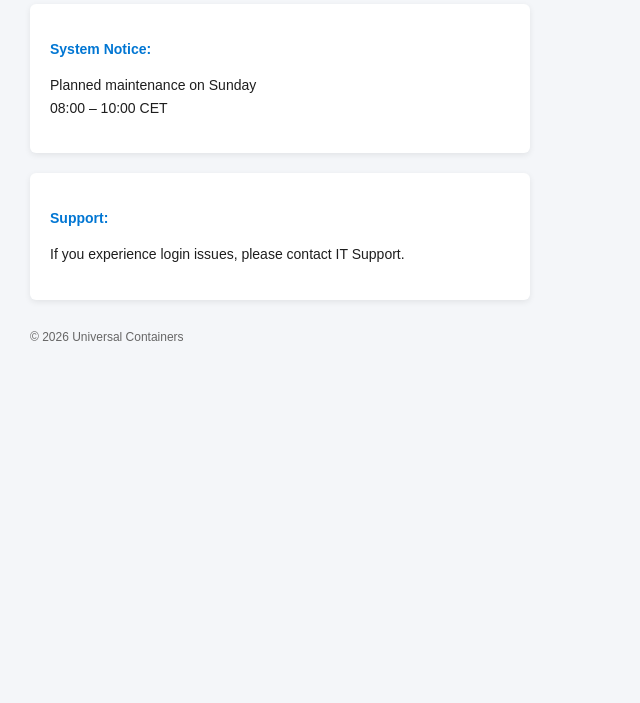
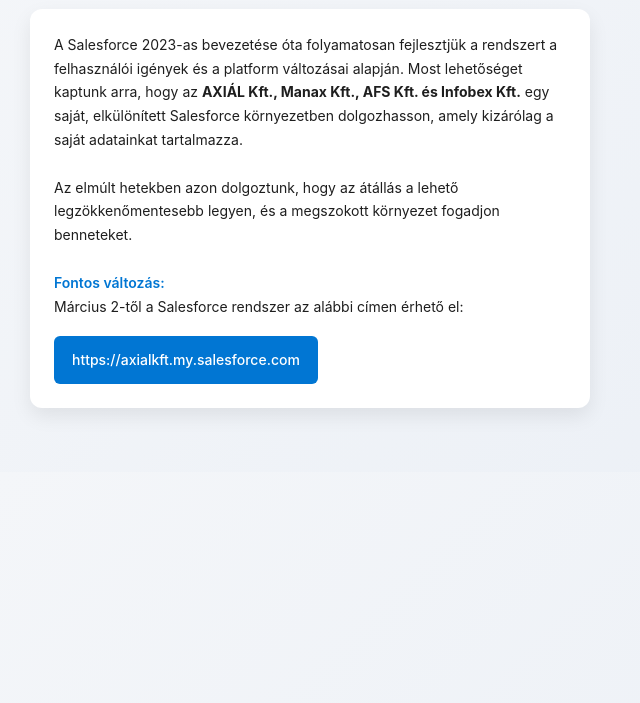
Before and after one commit to bbenced/bbenced.github.io, a plain HTML site: page index.html in a window 1280 px wide. Shown: the part 97-800 px from the top of the page, without its empty margins (0-640 px from the left). Drawn offline with Linux system fonts and the light colour scheme.

Commit message:
Update index.html

```diff
--- a/index.html
+++ b/index.html
@@ -1,44 +1,71 @@
 <!DOCTYPE html>
-<html lang="en">
+<html lang="hu">
 <head>
     <meta charset="UTF-8">
-    <title>Login Information</title>
+    <title>Költözés az új AXIÁL Salesforce rendszerbe</title>
     <meta name="viewport" content="width=device-width, initial-scale=1.0">
 
     <style>
         body {
             margin: 0;
             padding: 40px 30px;
-            font-family: Arial, Helvetica, sans-serif;
-            background-color: #f4f6f9;
+            font-family: -apple-system, BlinkMacSystemFont, "Segoe UI", Roboto, Arial, sans-serif;
+            background: linear-gradient(135deg, #f4f6f9, #e9eef5);
             color: #1e1e1e;
         }
 
         .container {
-            max-width: 500px;
+            max-width: 560px;
         }
 
         h1 {
             font-size: 22px;
-            margin-bottom: 20px;
+            margin-bottom: 25px;
+            font-weight: 600;
         }
 
         .card {
-            background: white;
-            padding: 20px;
-            border-radius: 6px;
-            box-shadow: 0 2px 6px rgba(0,0,0,0.08);
-            margin-bottom: 20px;
+            background: #ffffff;
+            padding: 24px;
+            border-radius: 12px;
+            box-shadow: 0 8px 20px rgba(0,0,0,0.08);
+            margin-bottom: 24px;
         }
 
-        .info {
+        .content {
             font-size: 14px;
-            line-height: 1.6;
+            line-height: 1.7;
         }
 
         .highlight {
-            font-weight: bold;
+            font-weight: 600;
             color: #0176d3;
+        }
+
+        .cta {
+            display: inline-block;
+            margin-top: 18px;
+            padding: 12px 18px;
+            background-color: #0176d3;
+            color: white;
+            text-decoration: none;
+            border-radius: 6px;
+            font-size: 14px;
+            font-weight: 500;
+        }
+
+        .cta:hover {
+            background-color: #025fb3;
+        }
+
+        .illustration {
+            margin-top: 20px;
+            padding: 18px;
+            border-radius: 10px;
+            background: linear-gradient(135deg, #0176d3, #00a1e0);
+            color: white;
+            font-size: 13px;
+            text-align: center;
         }
 
         .footer {
@@ -51,29 +78,22 @@
 
 <body>
     <div class="container">
-        <h1>Welcome to Universal Containers</h1>
+        <h1>Költözés az új AXIÁL Salesforce rendszerbe</h1>
 
         <div class="card">
-            <div class="info">
-                <p><span class="highlight">System Notice:</span></p>
-                <p>
-                    Planned maintenance on Sunday<br>
-                    08:00 – 10:00 CET
-                </p>
+            <div class="content">
+                A Salesforce 2023-as bevezetése óta folyamatosan fejlesztjük a rendszert a felhasználói igények és a platform változásai alapján.
+                Most lehetőséget kaptunk arra, hogy az <strong>AXIÁL Kft., Manax Kft., AFS Kft. és Infobex Kft.</strong> egy saját, elkülönített Salesforce környezetben dolgozhasson, amely kizárólag a saját adatainkat tartalmazza.
+                <br><br>
+                Az elmúlt hetekben azon dolgoztunk, hogy az átállás a lehető legzökkenőmentesebb legyen, és a megszokott környezet fogadjon benneteket.
+                <br><br>
+                <span class="highlight">Fontos változás:</span><br>
+                Március 2-től a Salesforce rendszer az alábbi címen érhető el:
+                <br>
+                <a class="cta" href="https://axialkft.my.salesforce.com" target="_blank">
+                    https://axialkft.my.salesforce.com
+                </a>
             </div>
-        </div>
-
-        <div class="card">
-            <div class="info">
-                <p><span class="highlight">Support:</span></p>
-                <p>
-                    If you experience login issues, please contact IT Support.
-                </p>
-            </div>
-        </div>
-
-        <div class="footer">
-            © 2026 Universal Containers
         </div>
     </div>
 </body>
```
